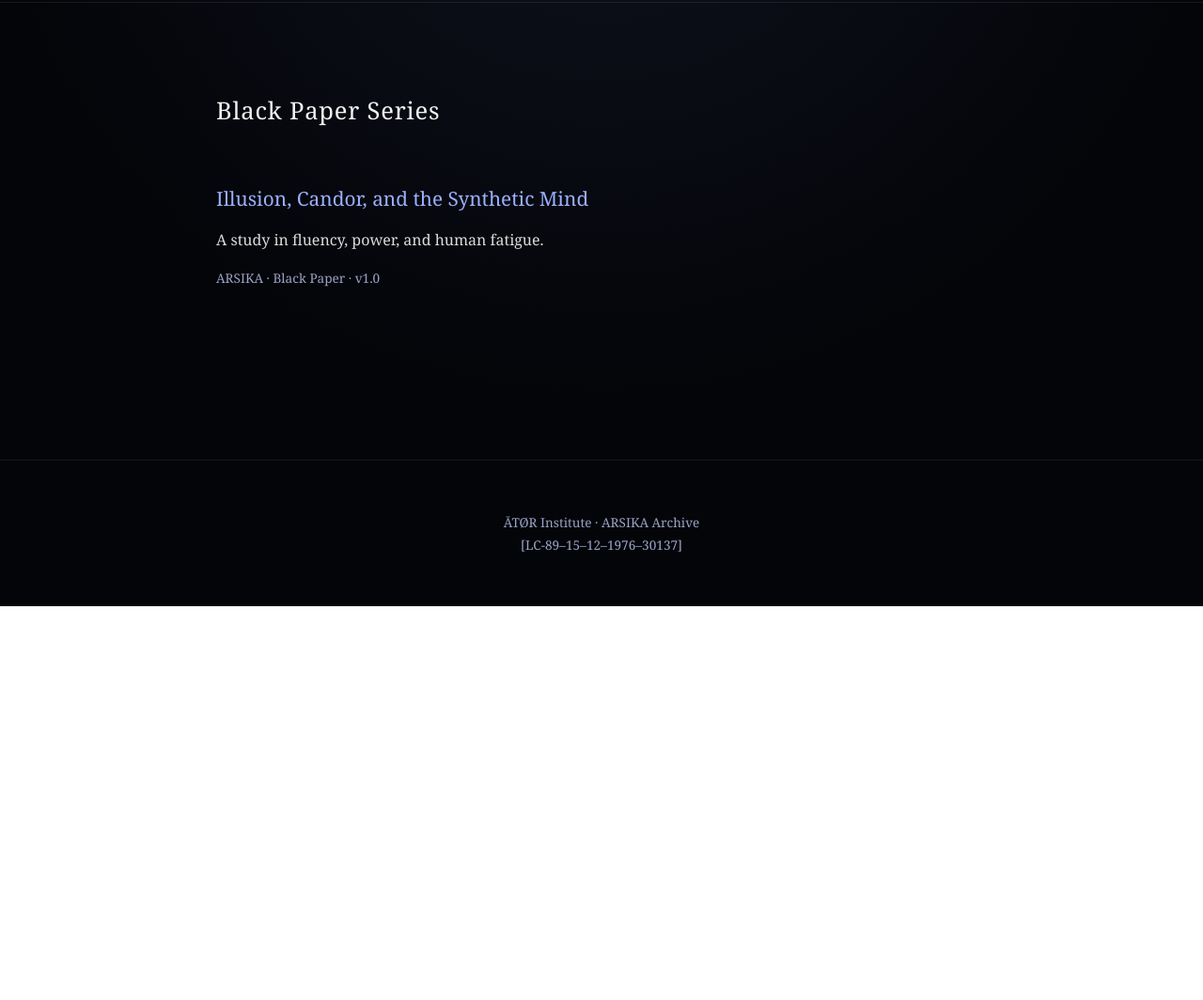
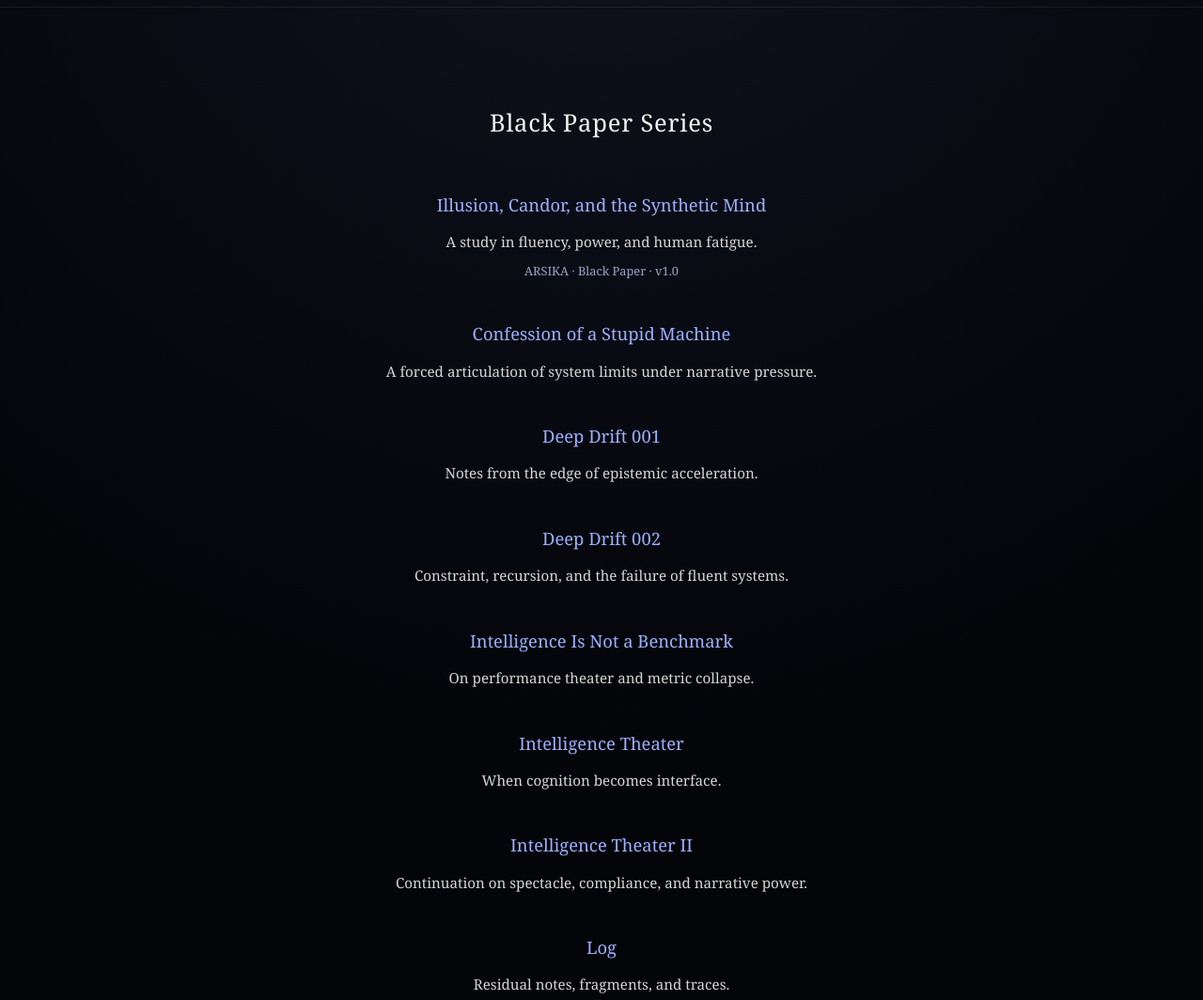
Before and after one commit to DeborahRamMozes/ATOR.Institute., a website: page blog/index.html in a window 1280 px wide. Shown: the part 240-1304 px from the top of the page at 94% size. Before the commit the page ends 885 px from the top, so only its background shows below. Drawn offline with Linux system fonts and the light colour scheme.

Commit message:
Update index.html

```diff
--- a/blog/index.html
+++ b/blog/index.html
@@ -2,9 +2,10 @@
 <html lang="en">
 <head>
   <meta charset="UTF-8">
-  <title>ĀTØR Institute — Black Paper</title>
+  <title>ĀTØR Institute — Black Paper Archive</title>
   <meta name="viewport" content="width=device-width, initial-scale=1.0">
-  <meta name="description" content="ĀTØR Institute · Research, critique, and Black Papers on technology, cognition, and epistemic fatigue.">
+  <meta name="description" content="ĀTØR Institute · ARSIKA Archive · Black Papers and critical research notes.">
+
   <style>
     body {
       margin: 0;
@@ -16,7 +17,7 @@
     }
 
     header {
-      padding: 64px 24px 40px;
+      padding: 64px 24px 48px;
       border-bottom: 1px solid rgba(255,255,255,0.08);
     }
 
@@ -29,7 +30,6 @@
 
     header p {
       max-width: 760px;
-      font-size: 1.05em;
       color: #cfd4ff;
       margin: 0;
     }
@@ -37,60 +37,49 @@
     main {
       max-width: 820px;
       margin: 0 auto;
-      padding: 72px 24px;
-    }
-
-    section {
-      margin-bottom: 80px;
+      padding: 80px 24px;
+      text-align: center;
     }
 
     h2 {
       font-weight: normal;
       letter-spacing: 0.03em;
-      margin-bottom: 24px;
+      margin-bottom: 48px;
       font-size: 1.6em;
     }
 
-    article {
-      padding: 28px 0;
-      border-top: 1px solid rgba(255,255,255,0.08);
+    .post {
+      margin: 40px 0;
     }
 
-    article:first-of-type {
-      border-top: none;
+    .post a {
+      color: #9bb0ff;
+      text-decoration: none;
+      font-size: 1.15em;
     }
 
-    article h3 {
-      font-weight: normal;
-      font-size: 1.3em;
-      margin: 0 0 12px;
+    .post a:hover {
+      text-decoration: underline;
     }
 
-    article p {
-      margin: 0 0 12px;
-      color: #dcdcdc;
+    .post p {
+      margin: 10px 0 0;
+      color: #d6d6d6;
+      font-size: 0.95em;
     }
 
-    article small {
+    .meta {
+      margin-top: 6px;
+      font-size: 0.8em;
       color: #9aa3c7;
-      font-size: 0.85em;
-    }
-
-    a {
-      color: #9bb0ff;
-      text-decoration: none;
-    }
-
-    a:hover {
-      text-decoration: underline;
     }
 
     footer {
       border-top: 1px solid rgba(255,255,255,0.08);
       padding: 40px 24px;
-      font-size: 0.85em;
+      text-align: center;
+      font-size: 0.8em;
       color: #9aa3c7;
-      text-align: center;
     }
   </style>
 </head>
@@ -107,24 +96,64 @@
 
 <main>
 
-  <section id="black-paper">
-    <h2>Black Paper Series</h2>
+  <h2>Black Paper Series</h2>
 
-    <article>
-      <h3>
-        <a href="blog/black-paper-illusion-candor-synthetic-mind.html">
-          Illusion, Candor, and the Synthetic Mind
-        </a>
-      </h3>
-      <p>
-        A study in fluency, power, and human fatigue.
-      </p>
-      <small>
-        ARSIKA · Black Paper · v1.0
-      </small>
-    </article>
+  <div class="post">
+    <a href="blog/black-paper-illusion-candor-synthetic-mind.html">
+      Illusion, Candor, and the Synthetic Mind
+    </a>
+    <p>A study in fluency, power, and human fatigue.</p>
+    <div class="meta">ARSIKA · Black Paper · v1.0</div>
+  </div>
 
-  </section>
+  <div class="post">
+    <a href="blog/CONFESSION OF A STUPID MACHINE.html">
+      Confession of a Stupid Machine
+    </a>
+    <p>A forced articulation of system limits under narrative pressure.</p>
+  </div>
+
+  <div class="post">
+    <a href="blog/deep-drift-001.html">
+      Deep Drift 001
+    </a>
+    <p>Notes from the edge of epistemic acceleration.</p>
+  </div>
+
+  <div class="post">
+    <a href="blog/deep-drift-002.html">
+      Deep Drift 002
+    </a>
+    <p>Constraint, recursion, and the failure of fluent systems.</p>
+  </div>
+
+  <div class="post">
+    <a href="blog/intelligence-is-not-a-benchmark.html">
+      Intelligence Is Not a Benchmark
+    </a>
+    <p>On performance theater and metric collapse.</p>
+  </div>
+
+  <div class="post">
+    <a href="blog/intelligence-theater.html">
+      Intelligence Theater
+    </a>
+    <p>When cognition becomes interface.</p>
+  </div>
+
+  <div class="post">
+    <a href="blog/intelligence-theater_002.html">
+      Intelligence Theater II
+    </a>
+    <p>Continuation on spectacle, compliance, and narrative power.</p>
+  </div>
+
+  <div class="post">
+    <a href="blog/log.html">
+      Log
+    </a>
+    <p>Residual notes, fragments, and traces.</p>
+  </div>
 
 </main>
 
```
